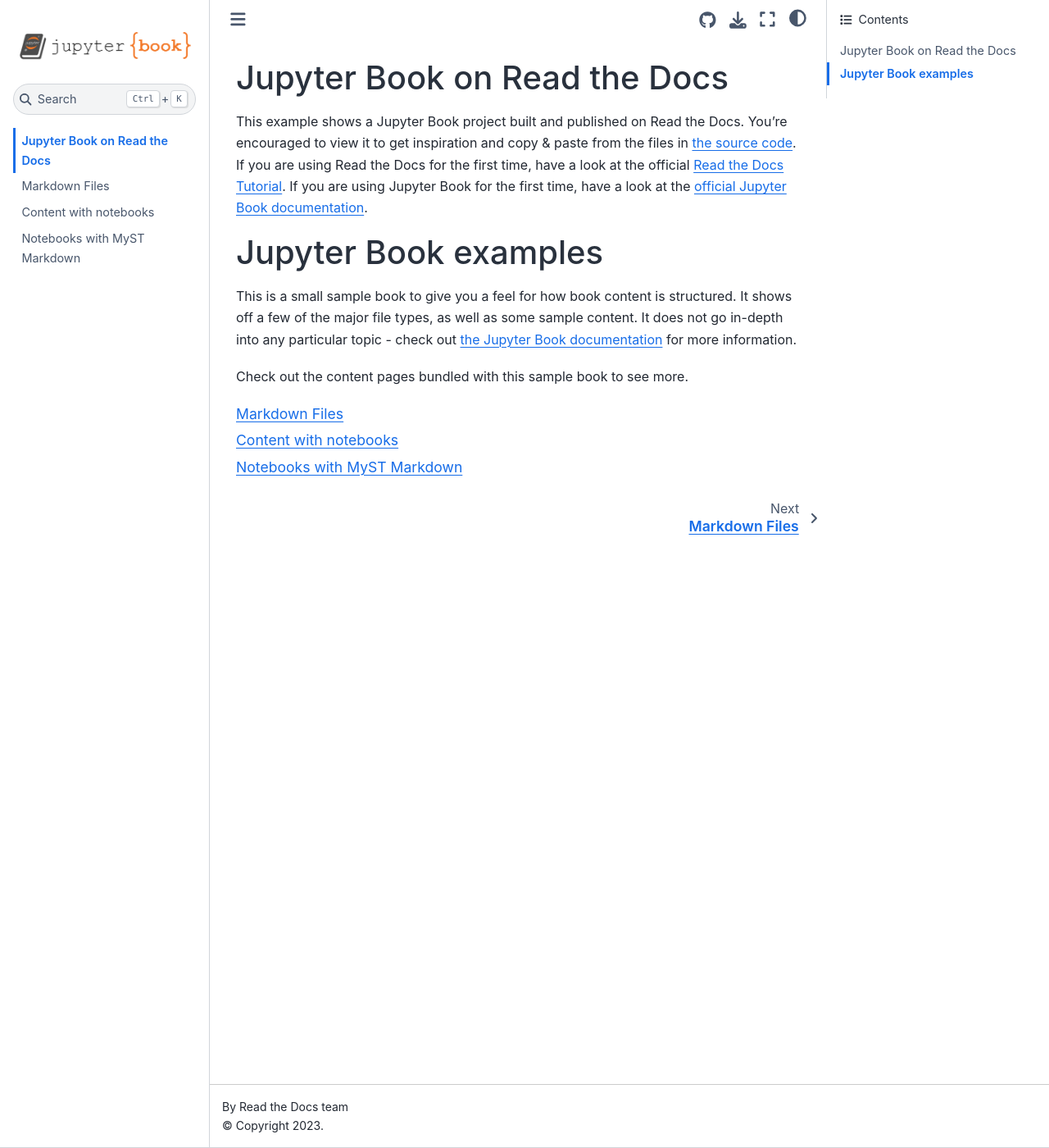
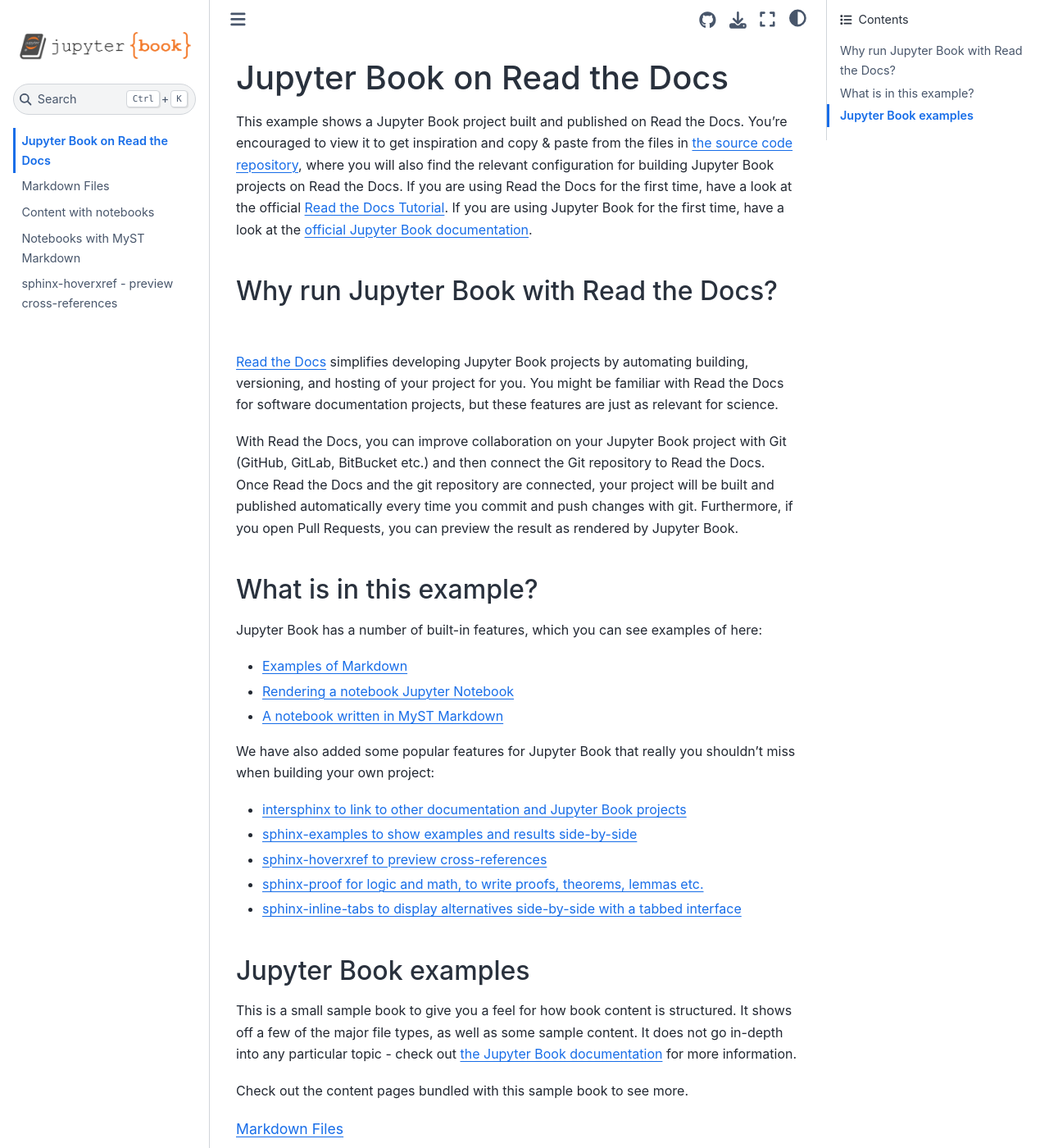
Before and after one commit to readthedocs-examples/example-jupyter-book, a Jupyter Book: the page built from docs/intro.md, in a window 1280 px wide and 1400 px high. Shown: the whole window at 82% size. Built offline with Jupyter Book 1.0.4 settings and Sphinx 7.4.7 and the Sphinx Book theme 1.1.4, drawn with Linux system fonts in a browser that asks for light colours; some of the changed text lies outside the part shown.

Commit message:
Add sphinx-hoverxref example page

```diff
--- a/docs/_config.yml
+++ b/docs/_config.yml
@@ -1,5 +1,6 @@
 # Book settings
 # Learn more at https://jupyterbook.org/customize/config.html
+# Comprehensive example: https://github.com/executablebooks/jupyter-book/blob/master/docs/_config.yml
 
 title: Example Jupyter Book for Read the Docs
 author: Read the Docs team
@@ -30,3 +31,31 @@ repository:
 html:
   use_issues_button: true
   use_repository_button: true
+
+sphinx:
+  config:
+    intersphinx_mapping:
+      ebp:
+        - "https://executablebooks.org/en/latest/"
+        - null
+      myst-parser:
+        - "https://myst-parser.readthedocs.io/en/latest/"
+        - null
+      myst-nb:
+        - "https://myst-nb.readthedocs.io/en/latest/"
+        - null
+      sphinx:
+        - "https://www.sphinx-doc.org/en/master"
+        - null
+      nbformat:
+        - "https://nbformat.readthedocs.io/en/latest"
+        - null
+      sd:
+        - https://sphinx-design.readthedocs.io/en/latest
+        - null
+
+  extra_extensions:
+    - sphinx_inline_tabs
+    - sphinx_proof
+    - sphinx_examples
+    - hoverxref.extension
--- a/docs/_toc.yml
+++ b/docs/_toc.yml
@@ -7,3 +7,4 @@ chapters:
 - file: markdown
 - file: notebooks
 - file: markdown-notebooks
+- file: sphinx-hoverxref
--- a/docs/intro.md
+++ b/docs/intro.md
@@ -1,8 +1,38 @@
+(intro)=
+
 # Jupyter Book on Read the Docs
 
-This example shows a Jupyter Book project built and published on Read the Docs. You're encouraged to view it to get inspiration and copy & paste from the files in [the source code][github]. If you are using Read the Docs for the first time, have a look at the official [Read the Docs Tutorial][tutorial]. If you are using Jupyter Book for the first time, have a look at the [official Jupyter Book documentation][jb-docs].
+This example shows a Jupyter Book project built and published on Read the Docs.
+You're encouraged to view it to get inspiration and copy & paste from the files in [the source code repository][github], where you will also find the relevant configuration for building Jupyter Book projects on Read the Docs.
+If you are using Read the Docs for the first time, have a look at the official [Read the Docs Tutorial][tutorial].
+If you are using Jupyter Book for the first time, have a look at the [official Jupyter Book documentation][jb-docs].
 
-# Jupyter Book examples
+## Why run Jupyter Book with Read the Docs?
+
+[Read the Docs](https://readthedocs.org/) simplifies developing Jupyter Book projects by automating building, versioning, and hosting of your project for you.
+You might be familiar with Read the Docs for software documentation projects, but these features are just as relevant for science.
+
+With Read the Docs, you can improve collaboration on your Jupyter Book project with Git (GitHub, GitLab, BitBucket etc.) and then connect the Git repository to Read the Docs.
+Once Read the Docs and the git repository are connected, your project will be built and published automatically every time you commit and push changes with git.
+Furthermore, if you open Pull Requests, you can preview the result as rendered by Jupyter Book.
+
+## What is in this example?
+
+Jupyter Book has a number of built-in features, which you can see examples of here:
+
+* [Examples of Markdown](/markdown)
+* [Rendering a notebook Jupyter Notebook](/notebooks)
+* [A notebook written in MyST Markdown](/markdown-notebooks)
+
+We have also added some popular features for Jupyter Book that really you shouldn't miss when building your own project:
+
+* [intersphinx to link to other documentation and Jupyter Book projects](/sphinx-hoverxref)
+* [sphinx-examples to show examples and results side-by-side](/sphinx-hoverxref)
+* [sphinx-hoverxref to preview cross-references](/sphinx-hoverxref)
+* [sphinx-proof for logic and math, to write proofs, theorems, lemmas etc.](/sphinx-hoverxref)
+* [sphinx-inline-tabs to display alternatives side-by-side with a tabbed interface](/sphinx-hoverxref)
+
+## Jupyter Book examples
 
 This is a small sample book to give you a feel for how book content is
 structured.
--- a/docs/requirements.txt
+++ b/docs/requirements.txt
@@ -1,3 +1,7 @@
 jupyter-book
 matplotlib
 numpy
+sphinx-inline-tabs
+sphinx-examples
+sphinx-proof
+sphinx-hoverxref
```
Also changed, not shown: docs/sphinx-hoverxref.md (added, +28 -0 lines).
